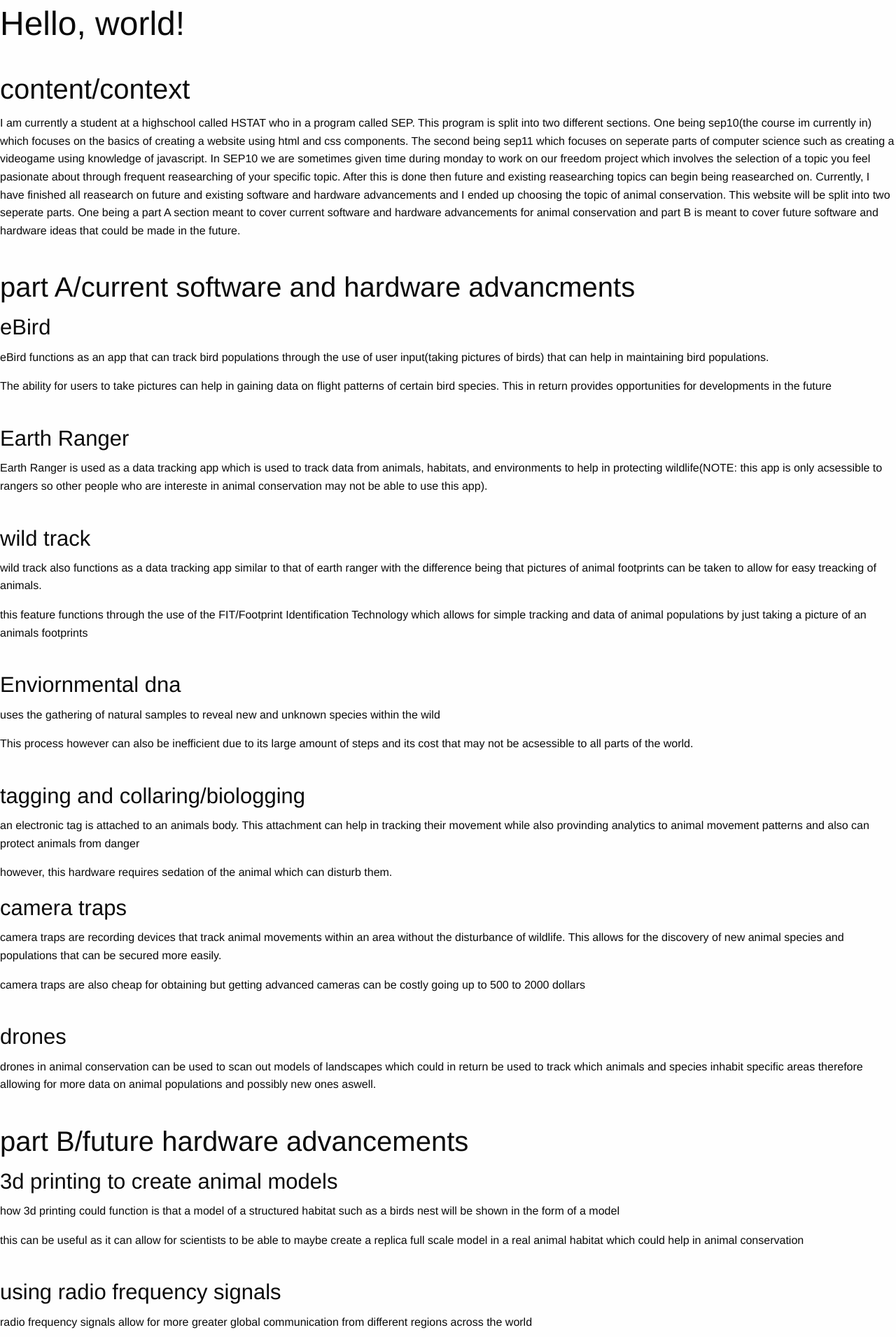
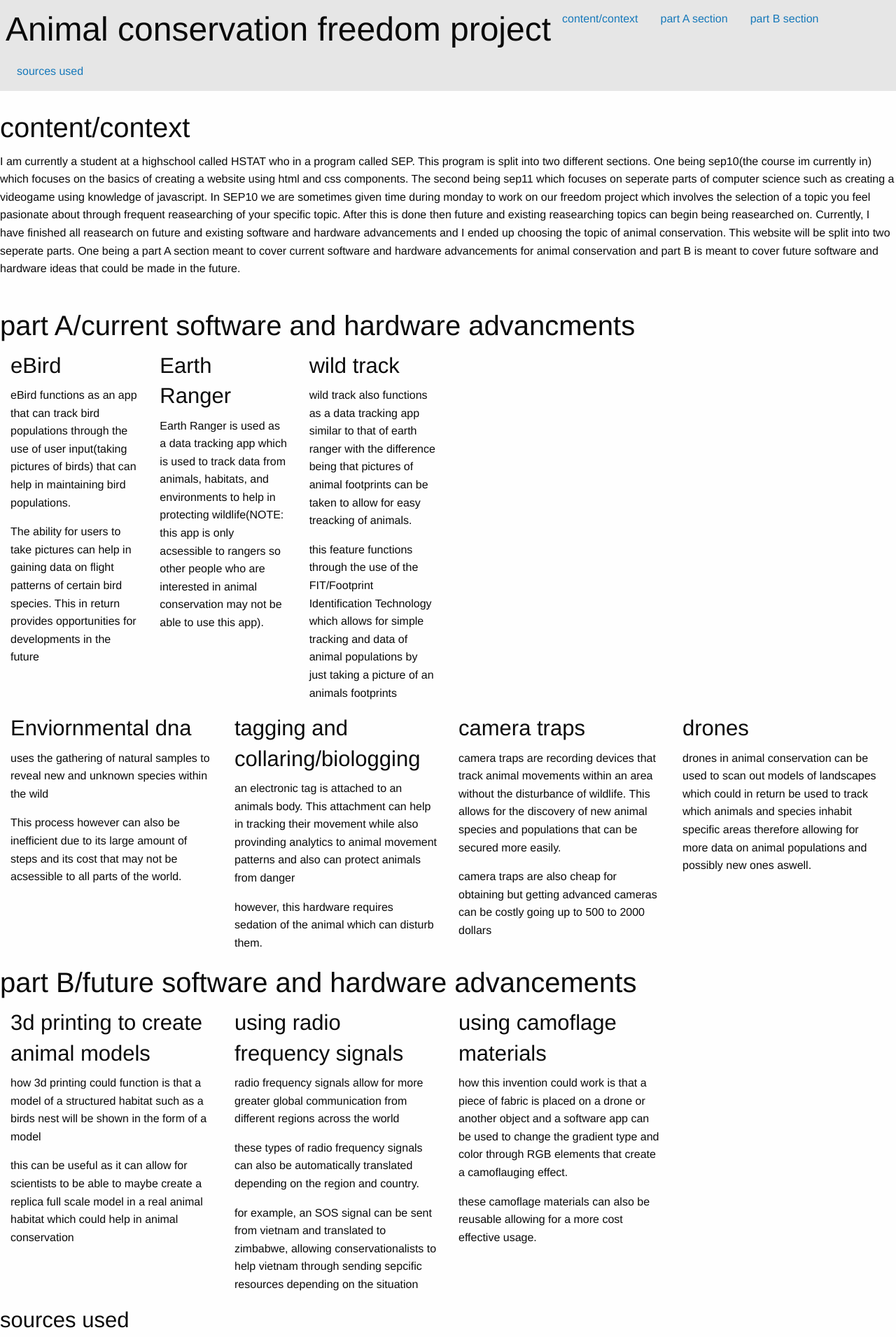
Before and after one commit to emmanuelg6912/sep10-freedom-project, a plain HTML site: page index.html in a window 1280 px wide. Shown: the top 1911 px of the page at 70% size. Drawn offline with nearby package versions, Linux system fonts and the light colour scheme.

Commit message:
finished up adding cell classes to sections of website

```diff
--- a/index.html
+++ b/index.html
@@ -4,7 +4,7 @@
     <meta charset="utf-8" />
     <meta http-equiv="x-ua-compatible" content="ie=edge">
     <meta name="viewport" content="width=device-width, initial-scale=1.0" />
-    <title>Foundation Starter Template</title>
+    <title>animal conservation freedom project</title>
     <link rel="stylesheet" href="css/foundation.css" />
     <!-- Compressed CSS -->
     <link rel="stylesheet" href="https://cdn.jsdelivr.net/npm/foundation-sites@6.9.0/dist/css/foundation.min.css" crossorigin="anonymous">
@@ -14,14 +14,25 @@
   <body>
 
     <!--title/menu section-->
-    <h1>Hello, world!</h1>
+
+    <div class="top-bar stacked-for-medium">
+      <ul class="menu">
+        <h1>Animal conservation freedom project</h1>
+        <li><a href="#">content/context</a></li>
+        <li><a href="#">part A section</a></li>
+        <li><a href="#">part B section</a></li>
+        <li><a href="#">sources used</a></li>
+      </ul>
+    </div>
 
     <br>
 
     <!--content/context section-->
+    <div class="bg-color-1">
       <h2>content/context</h2>
       <p>I am currently a student at a highschool called HSTAT who in a program called SEP. This program is split into two different sections. One being sep10(the course im currently in) which focuses on the basics of creating a website using html and css components. The second being sep11 which focuses on seperate parts of computer science such as creating a videogame using knowledge of javascript. In SEP10 we are sometimes given time during monday to work on our freedom project which involves the selection of a topic you feel pasionate about through frequent reasearching of your specific topic. After this is done then future and existing reasearching topics can begin being reasearched on. Currently, I have finished all reasearch on future and existing software and hardware advancements and I ended up choosing the topic of animal conservation. This website will be split into two seperate parts. One being a part A section meant to cover current software and hardware advancements for animal conservation and part B is meant to cover future software and hardware ideas that could be made in the future.
       </p>
+    </div>
 
     <br>
 
@@ -29,69 +40,96 @@
     <h2>part A/current software and hardware advancments</h2>
 
     <!--software advancements-->
+    <div class="bg-color-2">
+      <div class="grid-x grid-padding-x">
+
+        <div class="cell small-2">
         <h3>eBird</h3>
         <p>eBird functions as an app that can track bird populations through the use of user input(taking pictures of birds) that can help in maintaining bird populations.</p>
         <p>The ability for users to take pictures can help in gaining data on flight patterns of certain bird species. This in return provides opportunities for developments in the future </p>
+        </div>
 
         <br>
 
+        <div class="cell small-2">
         <h3>Earth Ranger</h3>
-    <p>Earth Ranger is used as a data tracking app which is used to track data from animals, habitats, and environments to help in protecting wildlife(NOTE: this app is only acsessible to rangers so other people who are intereste in animal conservation may not be able to use this app).</p>
+        <p>Earth Ranger is used as a data tracking app which is used to track data from animals, habitats, and environments to help in protecting wildlife(NOTE: this app is only acsessible to rangers so other people who are interested in animal conservation may not be able to use this app).</p>
+        </div>
 
         <br>
 
+        <div class="cell small-2">
         <h3>wild track</h3>
         <p>wild track also functions as a data tracking app similar to that of earth ranger with the difference being that pictures of animal footprints can be taken to allow for easy treacking of animals.</p>
         <p>this feature functions through the use of the FIT/Footprint Identification Technology which allows for simple tracking and data of animal populations by just taking a picture of an animals footprints</p>
+        </div>
+      </div>
+
+    <!--hardware advancements-->
+    <div class="grid-x grid-padding-x">
+
+      <div class="cell small-3">
+        <h3>Enviornmental dna</h3>
+        <p>uses the gathering of natural samples to reveal new and unknown species within the wild</p>
+        <p>This process however can also be inefficient due to its large amount of steps and its cost that may not be acsessible to all parts of the world.</p>
+      </div>
 
         <br>
 
-    <!--hardware advancements-->
-    <h3>Enviornmental dna</h3>
-    <p>uses the gathering of natural samples to reveal new and unknown species within the wild</p>
-    <p>This process however can also be inefficient due to its large amount of steps and its cost that may not be acsessible to all parts of the world.</p>
+      <div class="cell small-3">
+        <h3>tagging and collaring/biologging</h3>
+        <p>an electronic tag is attached to an animals body. This attachment can help in tracking their movement while also provinding analytics to animal movement patterns and also can protect animals from danger</p>
+        <p>however, this hardware requires sedation of the animal which can disturb them.</p>
+      </div>
+
+      <div class="cell small-3">
+        <h3>camera traps</h3>
+        <p>camera traps are recording devices that track animal movements within an area without the disturbance of wildlife. This allows for the discovery of new animal species and populations that can be secured more easily.</p>
+        <p>camera traps are also cheap for obtaining but getting advanced cameras can be costly going up to 500 to 2000 dollars </p>
+      </div>
 
         <br>
 
-    <h3>tagging and collaring/biologging</h3>
-    <p>an electronic tag is attached to an animals body. This attachment can help in tracking their movement while also provinding analytics to animal movement patterns and also can protect animals from danger</p>
-    <p>however, this hardware requires sedation of the animal which can disturb them.</p>
-    <h3>camera traps</h3>
-    <p>camera traps are recording devices that track animal movements within an area without the disturbance of wildlife. This allows for the discovery of new animal species and populations that can be secured more easily.</p>
-    <p>camera traps are also cheap for obtaining but getting advanced cameras can be costly going up to 500 to 2000 dollars </p>
+      <div class="cell small-3">
+        <h3>drones</h3>
+        <p>drones in animal conservation can be used to scan out models of landscapes which could in return be used to track which animals and species inhabit specific areas therefore allowing for more data on animal populations and possibly new ones aswell.</p>
+      </div>
+    </div>
+
+    <!--part B section-->
+    <div class="bg-color-3">
+      <h2>part B/future software and hardware advancements</h2>
+      <div class="grid-x grid-padding-x">
+
+        <div class="cell small-3">
+          <h3>3d printing to create animal models</h3>
+          <p>how 3d printing could function is that a model of a structured habitat such as a birds nest will be shown in the form of a model</p>
+          <p>this can be useful as it can allow for scientists to be able to maybe create a replica full scale model in a real animal habitat which could help in animal conservation</p>
+        </div>
 
         <br>
 
-    <h3>drones</h3>
-    <p>drones in animal conservation can be used to scan out models of landscapes which could in return be used to track which animals and species inhabit specific areas therefore allowing for more data on animal populations and possibly new ones aswell.</p>
-
-    <br>
-
-    <!--part B section-->
-    <h2>part B/future hardware advancements</h2>
-
-    <h3>3d printing to create animal models</h3>
-    <p>how 3d printing could function is that a model of a structured habitat such as a birds nest will be shown in the form of a model</p>
-    <p>this can be useful as it can allow for scientists to be able to maybe create a replica full scale model in a real animal habitat which could help in animal conservation</p>
-
-    <br>
-
+        <div class="cell small-3">
           <h3>using radio frequency signals</h3>
           <p>radio frequency signals allow for more greater global communication from different regions across the world</p>
           <p>these types of radio frequency signals can also be automatically translated depending on the region and country.</p>
           <p>for example, an SOS signal can be sent from vietnam and translated to zimbabwe, allowing conservationalists to help vietnam through sending sepcific resources depending on the situation</p>
+        </div>
 
         <br>
 
+        <div class="cell small-3">
           <h3>using camoflage materials</h3>
           <p>how this invention could work is that a piece of fabric is placed on a drone or another object and a software app can be used to change the gradient type and color through RGB elements that create a camoflauging effect.</p>
-    <p>these camoflage materials can also be reusable allowing for a more cost effective usage. </p>
-
-
+          <p>these camoflage materials can also be reusable allowing for a more cost effective usage.</p>
+        </div>
+    </div>
+  </div>
 
     <!--sources used section-->
+    <div class="bg-color-4">
     <h3>sources used</h3>
-
+    </div>
 
 
     <script src="js/vendor/jquery.js"></script>
--- a/style.css
+++ b/style.css
@@ -0,0 +1,12 @@
+.bg-color-1{
+background-color: #3BA138;
+}
+.bg-color-2{
+background-color: #38A19E;
+}
+.bg-color-3{
+background-color: #9E38A1;
+}
+.bg-color-4{
+background-color: #A1383B;
+}
```
Also changed, not shown: tool/foundation-tinkering-1.html (+1 -1 lines). Lines whose indentation alone changed are shown as unchanged.
